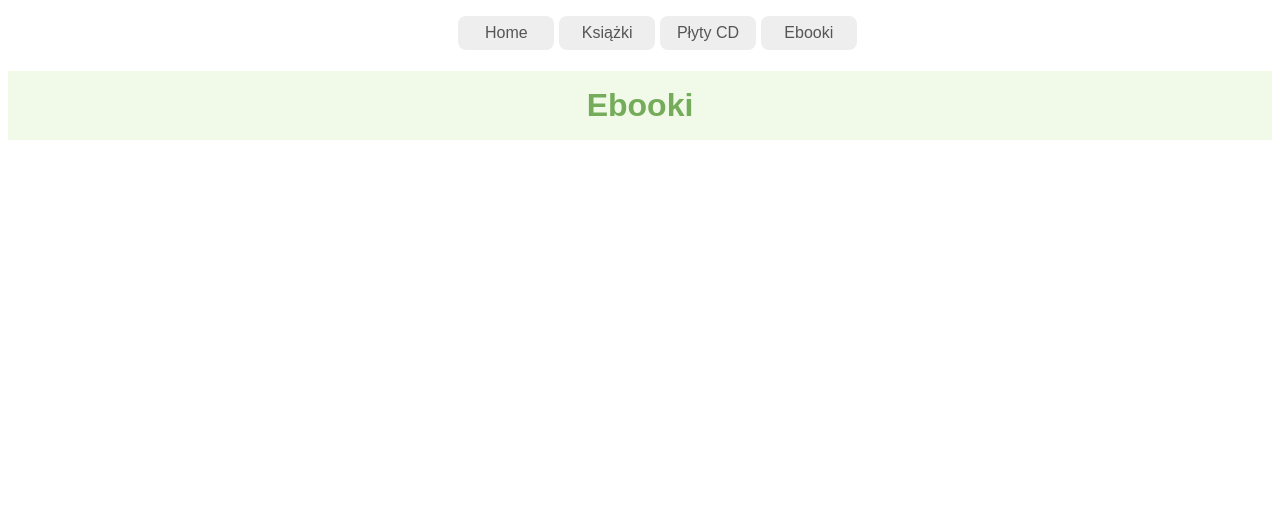
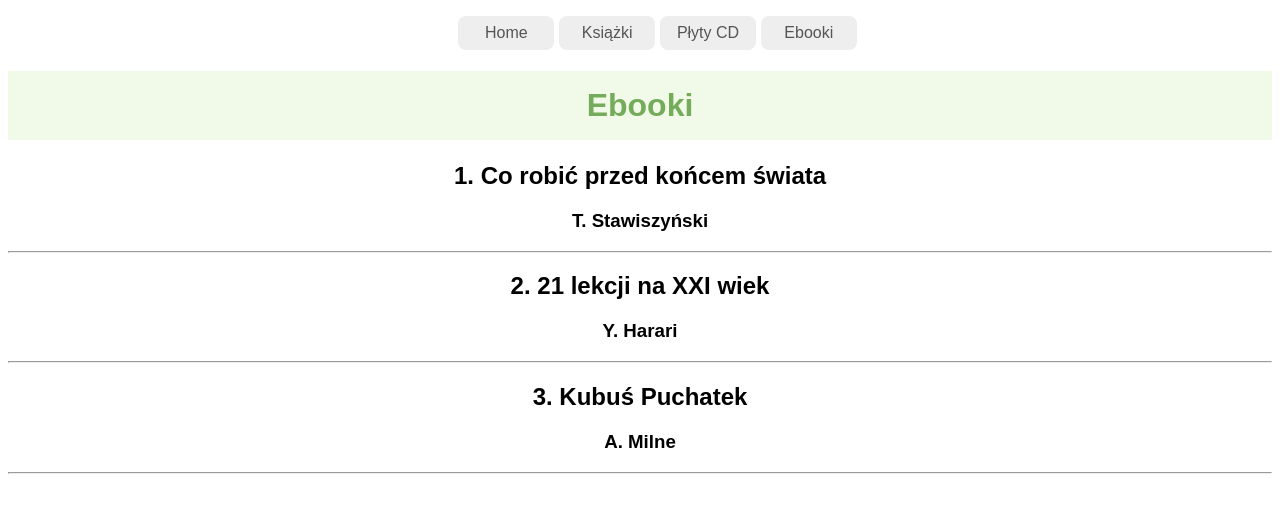
Before and after one commit to Belfer317/ReactPodst1, a React (Create React App) app: page /ebooks in a window 1280 px wide. Shown: the top 512 px of the page. Built offline with nearby package versions, Linux system fonts and the light colour scheme.

Commit message:
some changes

```diff
--- a/src/Components/Book/Book.js
+++ b/src/Components/Book/Book.js
@@ -4,7 +4,6 @@ const Book = ({ key, id, title, author }) => (
       {id}. "{title}"
     </h2>
     <h3>{author}</h3>
-    <hr />
   </>
 );
 export default Book;
--- a/src/Components/Cd/Cd.js
+++ b/src/Components/Cd/Cd.js
@@ -2,7 +2,6 @@ const Cd = ({ key, id, title, performer }) => (
   <>
     <h2>{title}</h2>
     <h3>{performer}</h3>
-    <hr />
   </>
 );
 export default Cd;
--- a/src/Views/Books/Books.js
+++ b/src/Views/Books/Books.js
@@ -27,6 +27,7 @@ const Books = () => (
     {books.map((book) => (
       <div key={book.id}>
         <Book id={book.id} title={book.title} author={book.author} />
+        <hr />
       </div>
     ))}
   </>
--- a/src/Views/Ebooks/Ebooks.js
+++ b/src/Views/Ebooks/Ebooks.js
@@ -24,9 +24,11 @@ const Ebooks =()=>(
     <>
        <Nav />
        <ViewTitle title='Ebooki' />
-      {ebooks.map(ebook=>{
-        <Ebook key={ebook.id} id={ebook.id} title={ebook.title} author={ebook.author} />
-      })}
+      {ebooks.map((ebook)=>(
+      <div key={ebook.id}>
+        <Ebook  id={ebook.id} title={ebook.title} author={ebook.author} />
+      </div>
+))}
     </>
 )
 export default Ebooks
```
